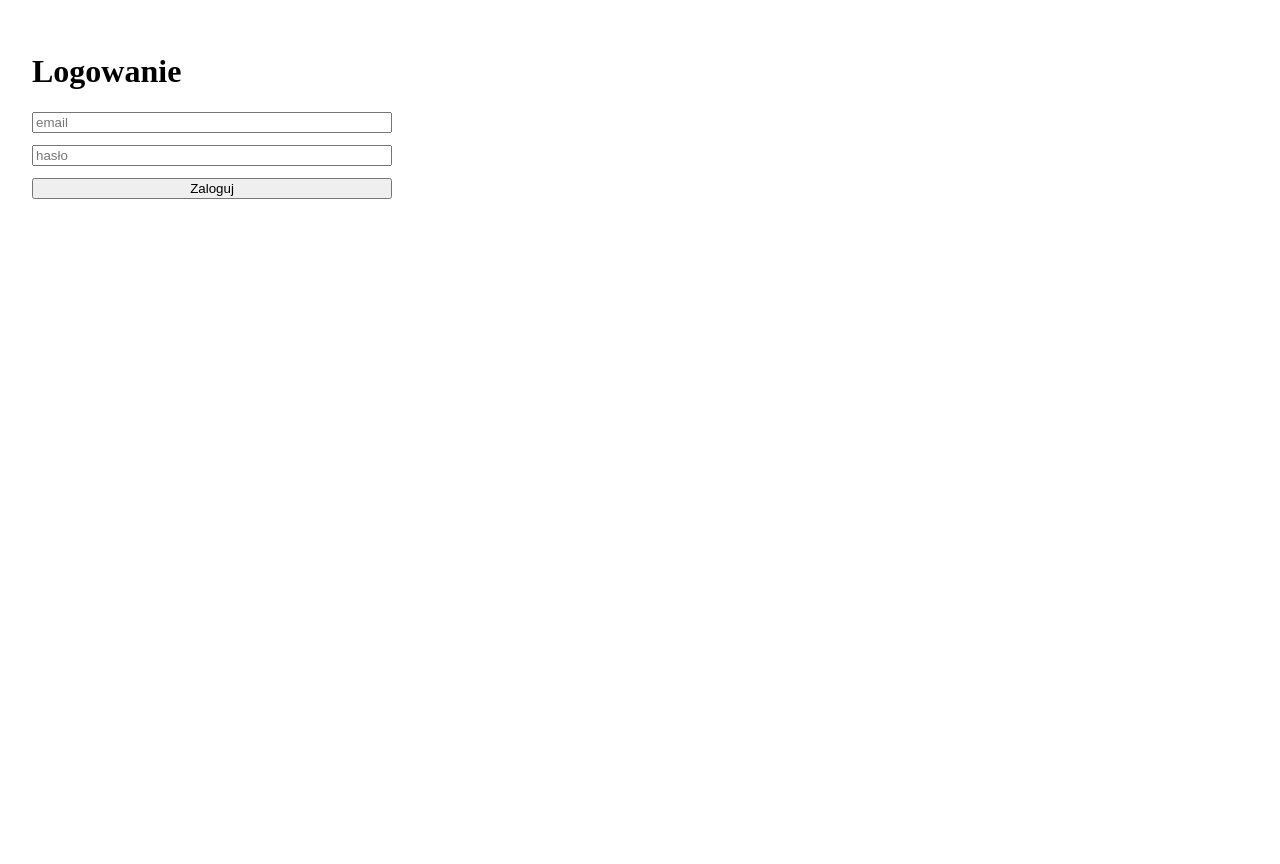
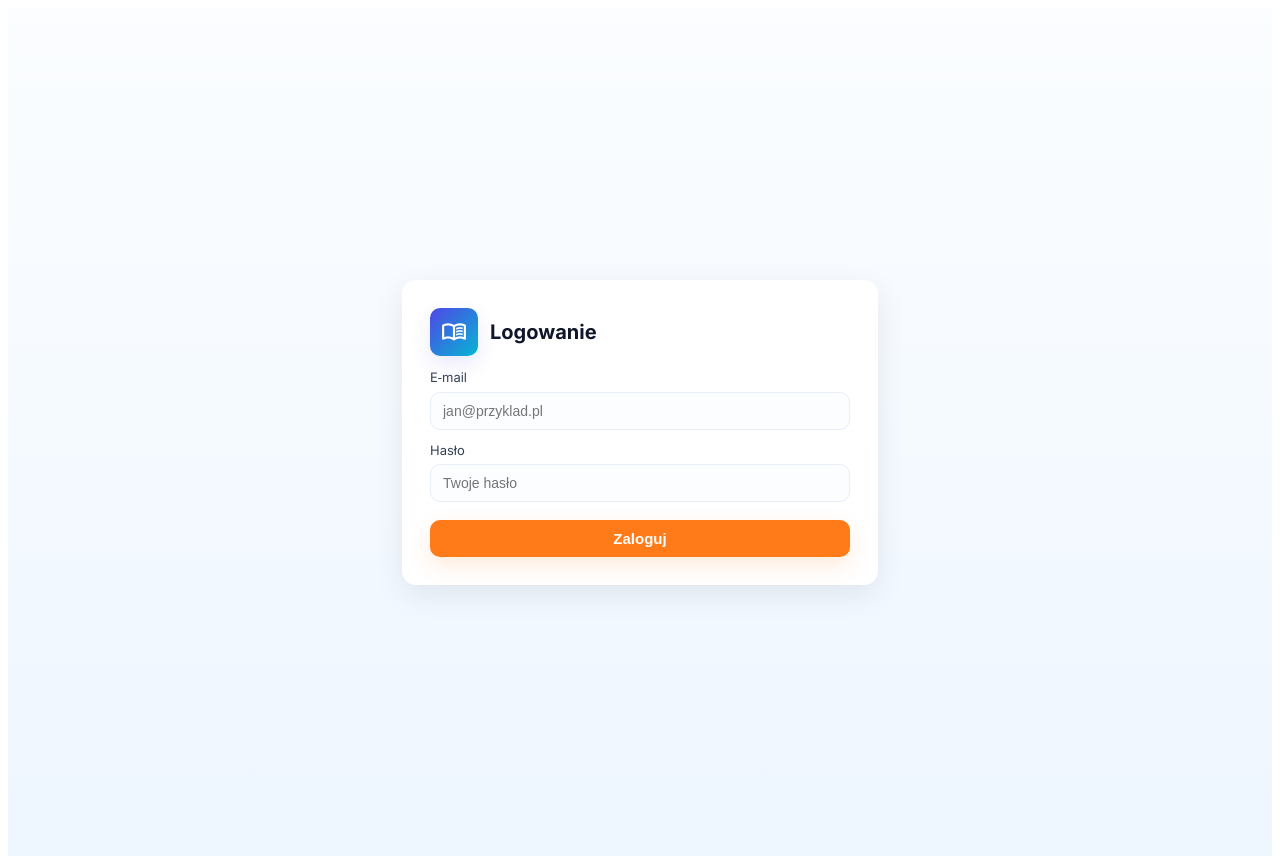
Before and after one commit to Deerion/noteUZ, a Next.js app in the folder noteUZ-frontend/: page /login in a window 1280 px wide. Before the commit the page ends 800 px from the top, so only its background shows below. Built offline with nearby package versions, Linux system fonts and the light colour scheme; no server answers.

Commit message:
Login frontend

```diff
--- a/noteUZ-frontend/src/pages/login.tsx
+++ b/noteUZ-frontend/src/pages/login.tsx
@@ -1,4 +1,5 @@
-import { FormEvent, useState } from 'react';
+import Head from 'next/head';
+import {FormEvent, useState} from 'react';
 
 const API = process.env.NEXT_PUBLIC_API_URL!;
 
@@ -15,9 +16,9 @@ export default function LoginPage() {
 
         const res = await fetch(`${API}/api/auth/login`, {
             method: 'POST',
-            headers: { 'Content-Type': 'application/json' },
+            headers: {'Content-Type': 'application/json'},
             credentials: 'include',
-            body: JSON.stringify({ email, password }),
+            body: JSON.stringify({email, password}),
         });
 
         if (!res.ok) {
@@ -34,28 +35,162 @@ export default function LoginPage() {
     }
 
     return (
-        <main style={{ padding: 24 }}>
-            <h1>Logowanie</h1>
-            <form onSubmit={onSubmit} style={{ display: 'grid', gap: 12, maxWidth: 360 }}>
+        <>
+            <Head>
+                <title>NoteUZ — Logowanie</title>
+                <meta name="viewport" content="width=device-width,initial-scale=1"/>
+                <link
+                    rel="stylesheet"
+                    href="https://fonts.googleapis.com/css2?family=Inter:wght@400;600;700&display=swap"
+                />
+                <link
+                    rel="stylesheet"
+                    href="https://fonts.googleapis.com/css2?family=Material+Symbols+Outlined"
+                />
+            </Head>
+
+            <main style={styles.page}>
+                <div style={styles.card}>
+                    <div style={styles.header}>
+                        <div style={styles.logo} aria-hidden>
+                                             <span
+                                                 className="material-symbols-outlined"
+                                                 style={{fontSize: 26, color: 'white', lineHeight: 1}}
+                                                 aria-hidden
+                                             >
+                                                 menu_book
+                                             </span>
+                        </div>
+                        <h1 style={styles.brandTitle}>Logowanie</h1>
+                    </div>
+
+                    <form onSubmit={onSubmit} style={styles.form}>
+                        <label style={styles.label}>
+                            <span style={styles.labelText}>E‑mail</span>
                             <input
                                 type="email"
-                    placeholder="email"
+                                placeholder="jan@przyklad.pl"
                                 value={email}
                                 onChange={(e) => setEmail(e.target.value)}
                                 required
+                                style={styles.input}
                             />
+                        </label>
+
+                        <label style={styles.label}>
+                            <span style={styles.labelText}>Hasło</span>
                             <input
                                 type="password"
-                    placeholder="hasło"
+                                placeholder="Twoje hasło"
                                 value={password}
                                 onChange={(e) => setPassword(e.target.value)}
                                 required
+                                style={styles.input}
                             />
-                <button type="submit" disabled={loading}>
-                    {loading ? 'Logowanie...' : 'Zaloguj'}
+                        </label>
+
+                        <button
+                            type="submit"
+                            disabled={loading}
+                            style={{...styles.button, ...(loading ? styles.buttonDisabled : {})}}
+                        >
+                            {loading ? 'Logowanie…' : 'Zaloguj'}
                         </button>
-                {err && <p style={{ color: 'crimson' }}>{err}</p>}
+
+                        {err && <p role="alert" style={styles.error}>{err}</p>}
                     </form>
+                </div>
             </main>
+        </>
     );
 }
+
+const styles: { [k: string]: React.CSSProperties } = {
+    page: {
+        minHeight: '100vh',
+        display: 'flex',
+        alignItems: 'center',
+        justifyContent: 'center',
+        padding: 24,
+        fontFamily: `'Inter', system-ui, -apple-system, 'Segoe UI', Roboto, 'Helvetica Neue', Arial`,
+        background: 'linear-gradient(180deg, #fbfdff 0%, #eef6ff 100%)',
+        color: 'var(--foreground, #0f172a)',
+    },
+    card: {
+        width: '100%',
+        maxWidth: 420,
+        background: 'white',
+        borderRadius: 14,
+        boxShadow: '0 10px 30px rgba(2,6,23,0.08)',
+        padding: 28,
+    },
+    header: {
+        display: 'flex',
+        flexDirection: 'row',
+        alignItems: 'center',
+        gap: 12,
+        marginBottom: 12,
+    },
+    logo: {
+        width: 48,
+        height: 48,
+        borderRadius: 10,
+        background: 'linear-gradient(135deg, #4f46e5 0%, #06b6d4 100%)',
+        display: 'flex',
+        alignItems: 'center',
+        justifyContent: 'center',
+        boxShadow: '0 8px 20px rgba(79,70,229,0.12)',
+        flexShrink: 0,
+    },
+    brandTitle: {
+        margin: 0,
+        fontSize: 20,
+        fontWeight: 700,
+        color: '#0f172a',
+    },
+    form: {
+        display: 'grid',
+        gap: 12,
+    },
+    label: {
+        display: 'block',
+    },
+    labelText: {
+        display: 'block',
+        fontSize: 13,
+        marginBottom: 6,
+        color: '#334155',
+    },
+    input: {
+        width: '100%',
+        padding: '10px 12px',
+        borderRadius: 10,
+        border: '1px solid #e6eef8',
+        fontSize: 14,
+        outline: 'none',
+        boxSizing: 'border-box',
+        background: '#fbfdff',
+    },
+    button: {
+        marginTop: 6,
+        padding: '10px 12px',
+        borderRadius: 10,
+        border: 'none',
+        background: '#ff7a18',
+        color: 'white',
+        fontWeight: 600,
+        cursor: 'pointer',
+        fontSize: 15,
+        boxShadow: '0 8px 22px rgba(255,122,24,0.16)',
+    },
+    buttonDisabled: {
+        opacity: 0.6,
+        cursor: 'default',
+    },
+    error: {
+        margin: 0,
+        marginTop: 6,
+        color: '#c62b1f',
+        fontSize: 13,
+    },
+};
```
Lines whose indentation alone changed are shown as unchanged.
